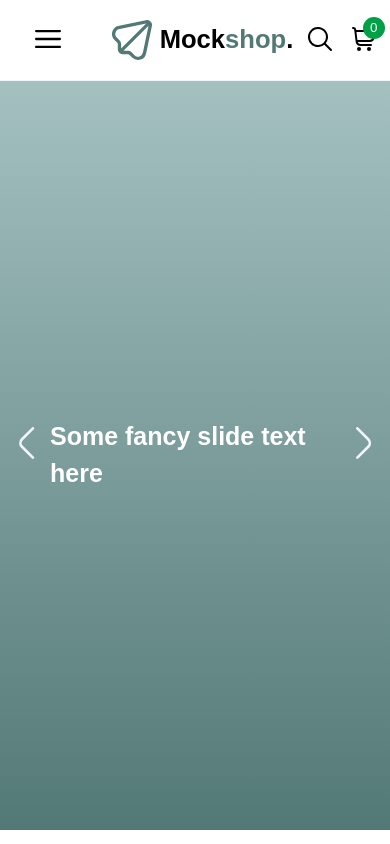
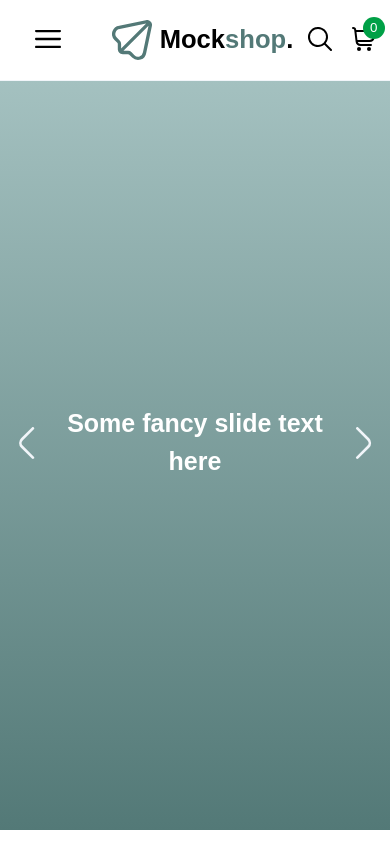
Before and after one commit to aspen801/react-shopping-cart, a React (Vite) app: page / in a window 390 px wide. Shown: the top 844 px of the page. Built offline with nearby package versions, Linux system fonts and the light colour scheme; no server answers; a web font is replaced by a local one.

Commit message:
minor fixes

```diff
--- a/src/components/HeroSlider/HeroSlider.css
+++ b/src/components/HeroSlider/HeroSlider.css
@@ -9,9 +9,14 @@
 }
 
 .slider__slide {
+    pointer-events: none;
     opacity: 0;
     transform: translateX(-50px);
     transition: opacity 1s ease-in-out, transform 1s ease-in-out;
+}
+
+.slider__slide h1{
+    margin: 0 0 25px 0;
 }
 
 .slider__slide.animated {
@@ -58,8 +63,9 @@
 }
 
 @media (max-width: 600px) {
-    .slider__wrapper h1{
+    .slider__slide h1{
+        text-align: center;
         font-size: 25px;
-        margin: 0 50px 0 50px;
+        margin: 0 50px 25px 50px;
     }
 }
```
